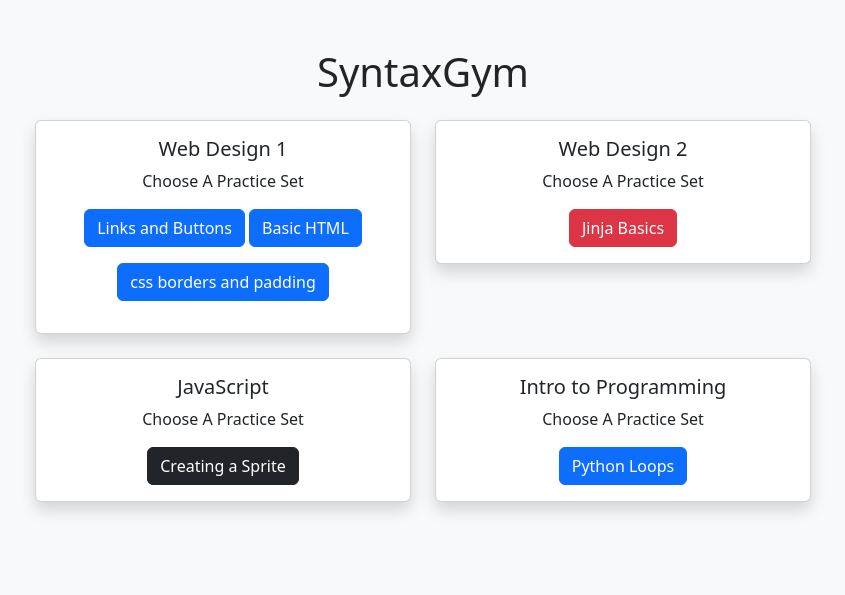
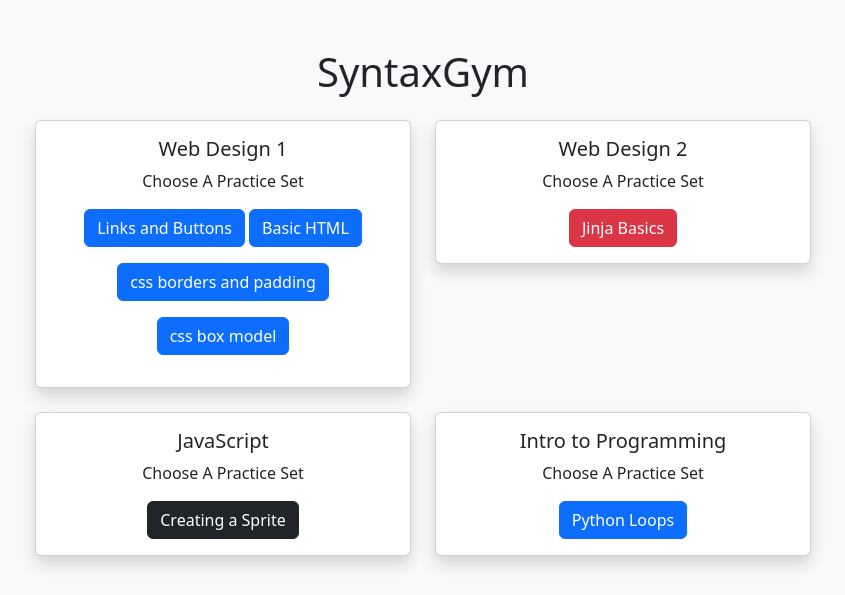
Before and after one commit to sfranz2422/FranzQuiz, a Flask app: page / in a window 1280 px wide. Shown: the top 595 px of the page, without its empty margins (217-1062 px from the left). Run offline with Flask 3, Linux system fonts and the light colour scheme.

Commit message:
add box model notes

```diff
--- a/main.py
+++ b/main.py
@@ -40,6 +40,11 @@ def get_basic_html_data():
 
 def get_borders_and_padding_data():
     url="https://api.npoint.io/3aeeef8301d2e5df077a"
+    res = requests.get(url).json()
+    return res
+
+def get_css_box_model_data():
+    url="https://api.npoint.io/8be0c96872a500564ec1"
     res = requests.get(url).json()
     return res
 
@@ -106,6 +111,9 @@ def quiz(key, title):
         questions = get_borders_and_padding_data()
         title = "css_borders and padding"
 
+    if key == "css_box_model":
+        questions = get_css_box_model_data()
+        title = "css box model"
 
     question_data = questions[session["current_index"]]
     session["total_questions"] = len(questions)
--- a/templates/index.html
+++ b/templates/index.html
@@ -66,6 +66,8 @@
 
                         <a href="{{ url_for('sign_in', key='css_borders_padding', title='css borders and padding')}}" class="btn btn-primary mb-3" >css borders and padding</a>
 
+                         <a href="{{ url_for('sign_in', key='css_box_model', title='css box model')}}" class="btn btn-primary mb-3" >css box model</a>
+
 
 
                     </div>
```
Also changed, not shown: templates/quiz.html (line endings or trailing spaces).
